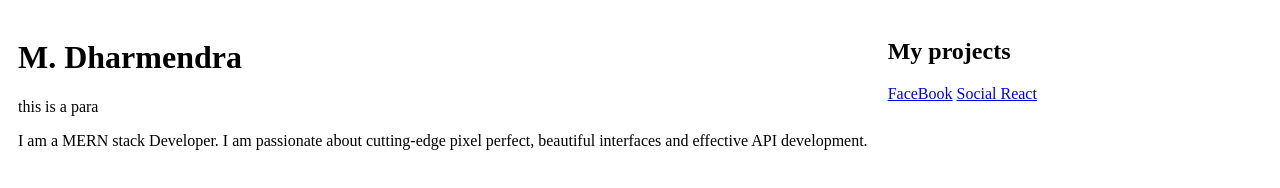
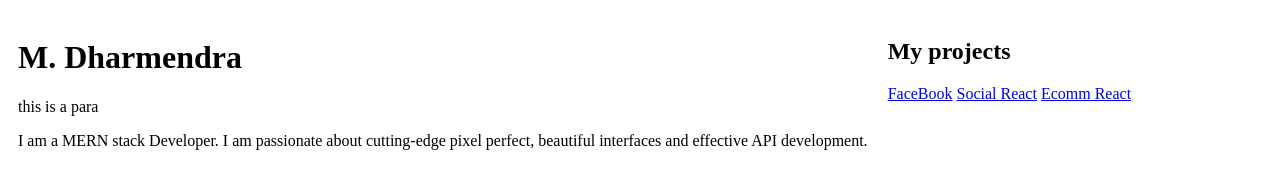
Before and after one commit to dharmendra54/dharmendra54.github.io, a plain HTML site: page index.html in a window 1280 px wide. Drawn offline with Linux system fonts and the light colour scheme.

Commit message:
Update index.html

```diff
--- a/index.html
+++ b/index.html
@@ -28,6 +28,7 @@
         <h2>My projects</h2>
         <a href="https://dharmendra654.github.io/Facebook/index.html">FaceBook</a>
         <a href="https://dharmendra54.github.io/social-react/">Social React</a>
+        <a href="https://dharmendra54.github.io/shop-react/">Ecomm React</a>
        </div>
     </div>
 </body>
```
